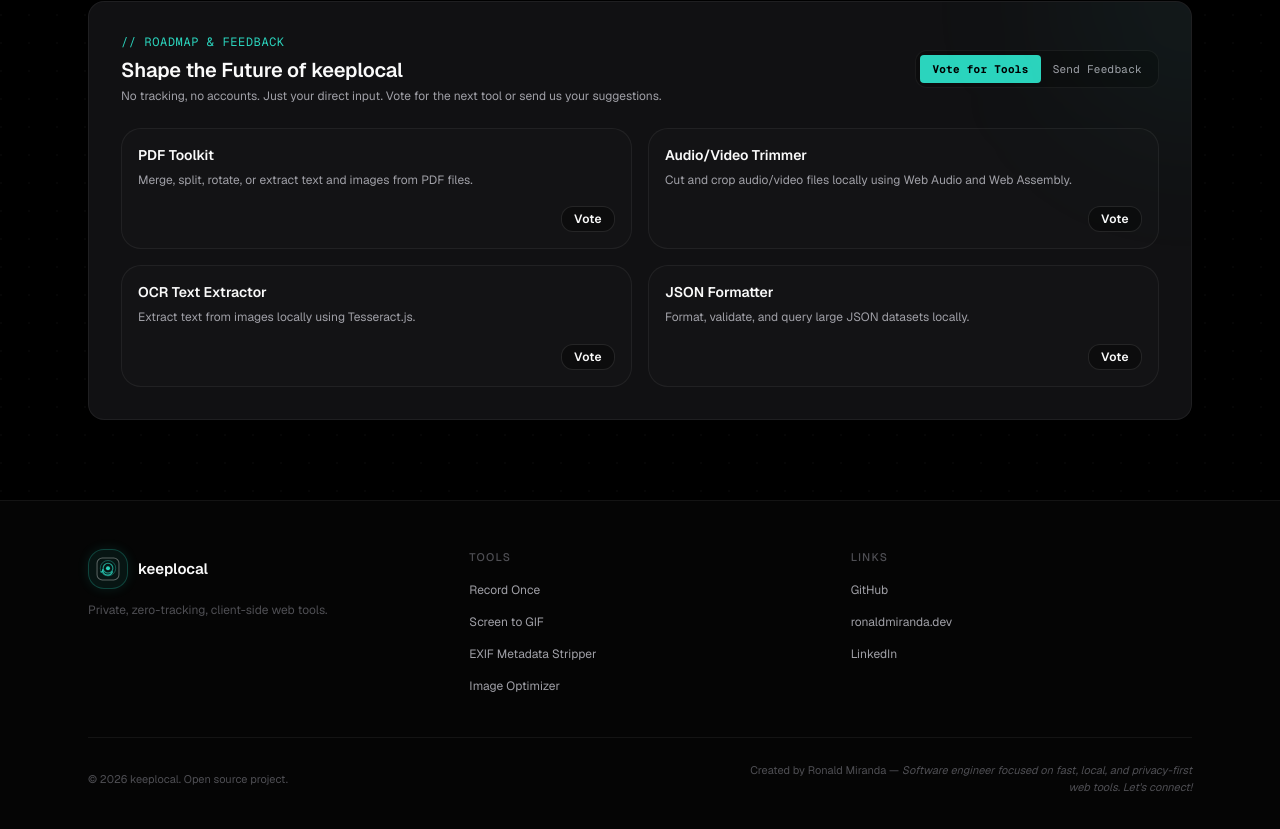
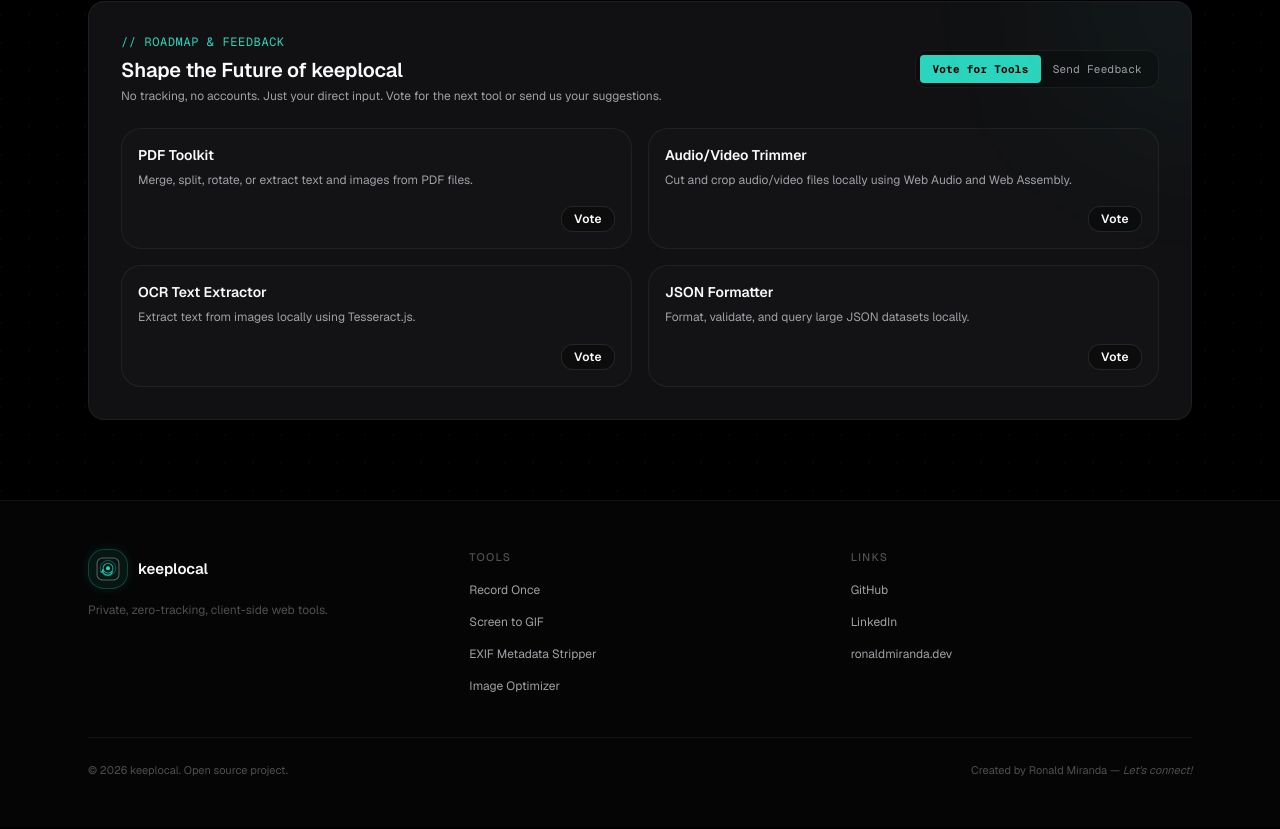
Before and after one commit to rmirandasv/keeplocal, a Next.js app: page /en in a window 1280 px wide. Shown: the part 3626-4455 px from the top of the page. Built offline with nearby package versions, Linux system fonts and the light colour scheme.

Commit message:
refactor: swap LinkedIn and portfolio links in SiteFooter and update localization strings

```diff
--- a/src/components/layout/SiteFooter.tsx
+++ b/src/components/layout/SiteFooter.tsx
@@ -62,22 +62,22 @@
               </li>
               <li>
                 <a
-                  href={PORTFOLIO_URL}
-                  target="_blank"
-                  rel="noopener noreferrer"
-                  className="text-xs text-foreground-secondary transition-colors hover:text-foreground-primary"
-                >
-                  ronaldmiranda.dev
-                </a>
-              </li>
-              <li>
-                <a
                   href={LINKEDIN_URL}
                   target="_blank"
                   rel="noopener noreferrer"
                   className="text-xs text-foreground-secondary transition-colors hover:text-foreground-primary"
                 >
                   LinkedIn
+                </a>
+              </li>
+              <li>
+                <a
+                  href={PORTFOLIO_URL}
+                  target="_blank"
+                  rel="noopener noreferrer"
+                  className="text-xs text-foreground-secondary transition-colors hover:text-foreground-primary"
+                >
+                  {dict.footer.portfolio}
                 </a>
               </li>
             </ul>
@@ -88,9 +88,9 @@
           <p className="text-[11px] text-foreground-muted">
             © {new Date().getFullYear()} {dict.appName}. {dict.footer.copyright}
           </p>
-          <p className="text-[11px] text-foreground-muted max-w-md md:text-right">
+          <a className="text-[11px] text-foreground-muted max-w-md md:text-right" href={`${PORTFOLIO_URL}/#contact`} target="_blank" rel="noopener noreferrer">
             {dict.footer.createdBy} — <span className="italic">{dict.footer.aboutAuthor}</span>
-          </p>
+          </a>
         </div>
       </div>
     </footer>
--- a/src/locales/en.json
+++ b/src/locales/en.json
@@ -87,7 +87,8 @@
       "linksLabel": "Links",
       "copyright": "Open source project.",
       "createdBy": "Created by Ronald Miranda",
-      "aboutAuthor": "Software engineer focused on fast, local, and privacy-first web tools. Let's connect!"
+      "aboutAuthor": "Let's connect!",
+      "portfolio": "ronaldmiranda.dev"
     }
   },
   "recorder": {
--- a/src/locales/es.json
+++ b/src/locales/es.json
@@ -87,7 +87,8 @@
       "linksLabel": "Enlaces",
       "copyright": "Proyecto de código abierto.",
       "createdBy": "Creado por Ronald Miranda",
-      "aboutAuthor": "Ingeniero de software enfocado en herramientas web rápidas, locales y que respetan la privacidad. ¡Conectemos!"
+      "aboutAuthor": "¡Conectemos!",
+      "portfolio": "ronaldmiranda.dev"
     }
   },
   "recorder": {
```
